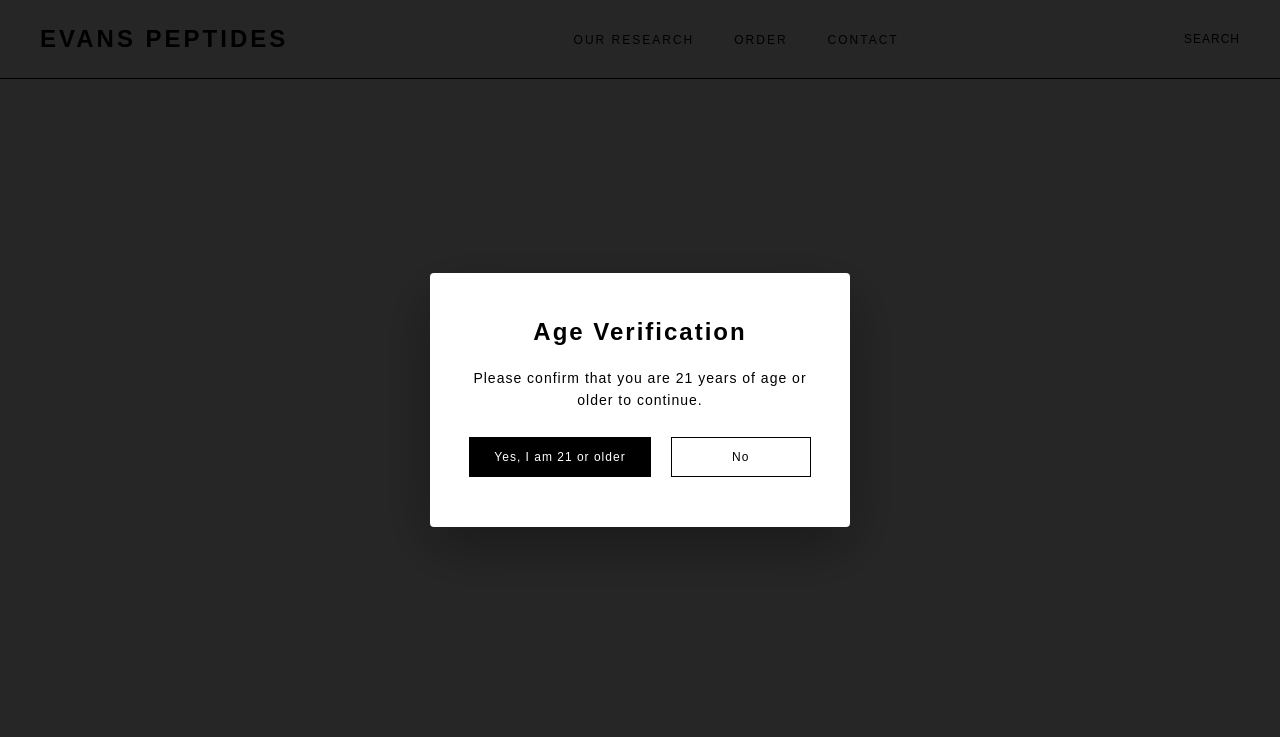
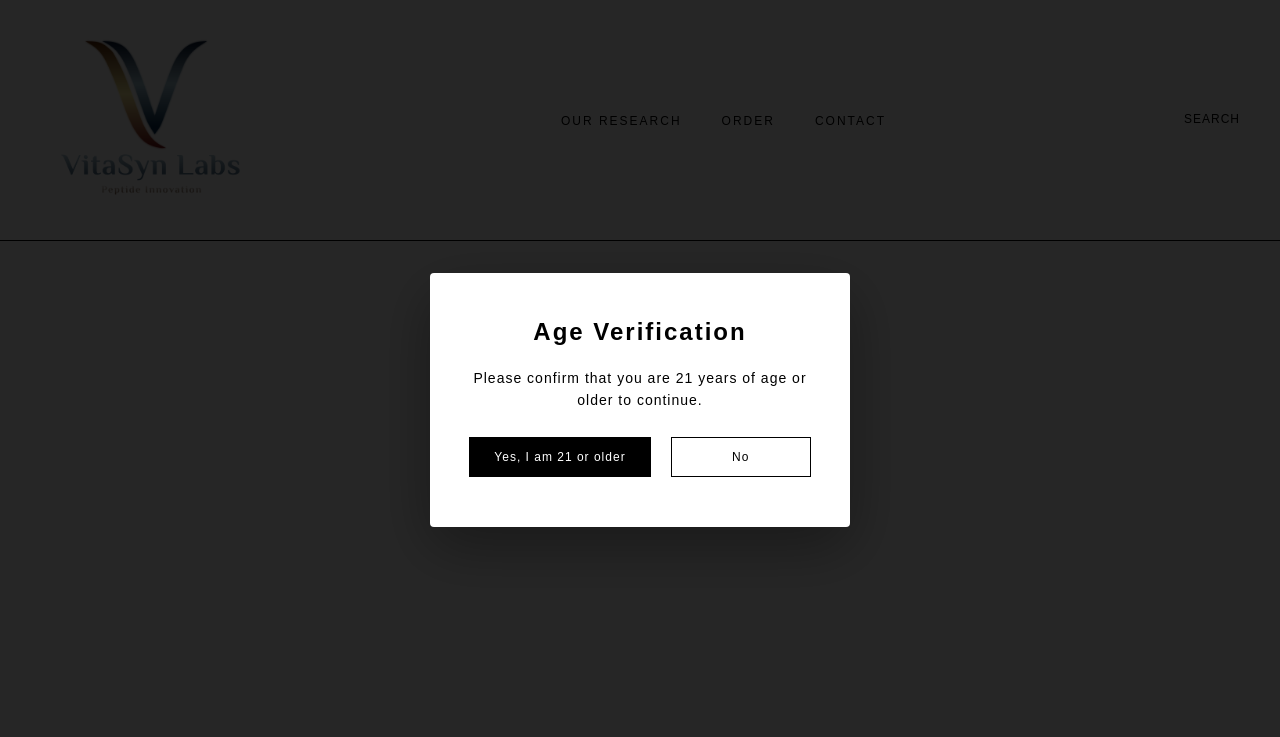
Before and after one commit to AidenBurnzy/EvansSarmLab, a plain HTML site: page index.html in a window 1280 px wide. Shown: the top 737 px of the page. Drawn offline with Linux system fonts and the light colour scheme.

Commit message:
added logo

```diff
--- a/index.html
+++ b/index.html
@@ -21,7 +21,9 @@
     <!-- Navigation -->
     <nav class="navbar">
         <div class="nav-container">
-            <div class="logo">EVANS PEPTIDES</div>
+            <a class="logo" href="/">
+                <img src="logo1.png" alt="Evans Peptides" />
+            </a>
             <ul class="nav-menu">
                 <li><a href="#new">OUR RESEARCH</a></li>
                 <li><a href="#women">ORDER</a></li>
--- a/styles.css
+++ b/styles.css
@@ -106,8 +106,8 @@ body.age-locked {
 }
 
 .nav-container {
-    display: flex;
-    justify-content: space-between;
+    display: grid;
+    grid-template-columns: auto 1fr auto;
     align-items: center;
     padding: 20px 40px;
     max-width: 1600px;
@@ -115,15 +115,20 @@ body.age-locked {
 }
 
 .logo {
-    font-size: 24px;
-    font-weight: bold;
-    letter-spacing: 3px;
+    display: flex;
+    align-items: center;
+}
+
+.logo img {
+    height: 200px;
+    width: auto;
 }
 
 .nav-menu {
     display: flex;
     list-style: none;
     gap: 40px;
+    justify-self: center;
 }
 
 .nav-menu a {
@@ -142,6 +147,7 @@ body.age-locked {
 .nav-right {
     display: flex;
     gap: 30px;
+    justify-self: end;
 }
 
 .nav-icon {
```
Also changed, not shown: logo1.png (added).
